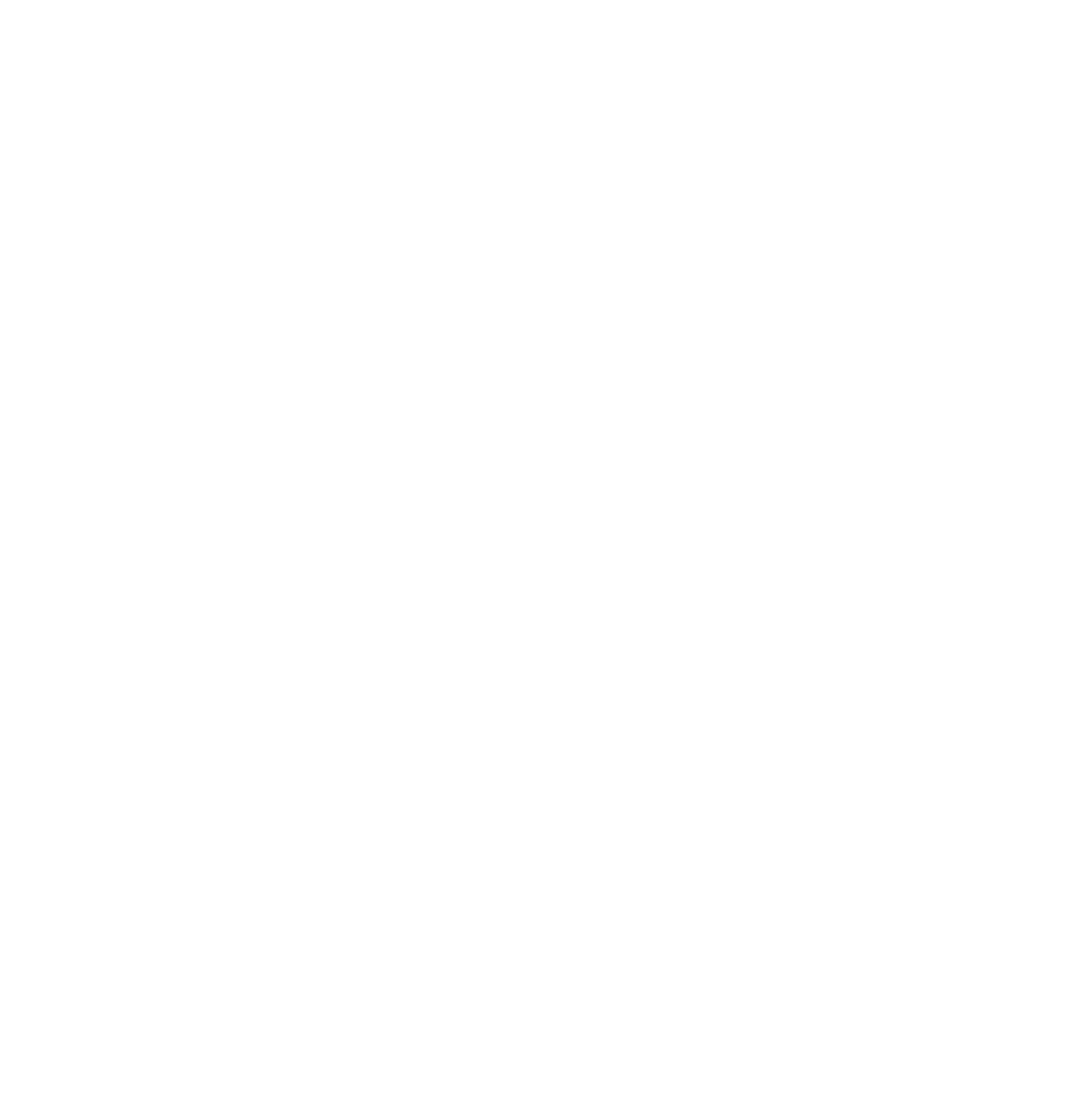
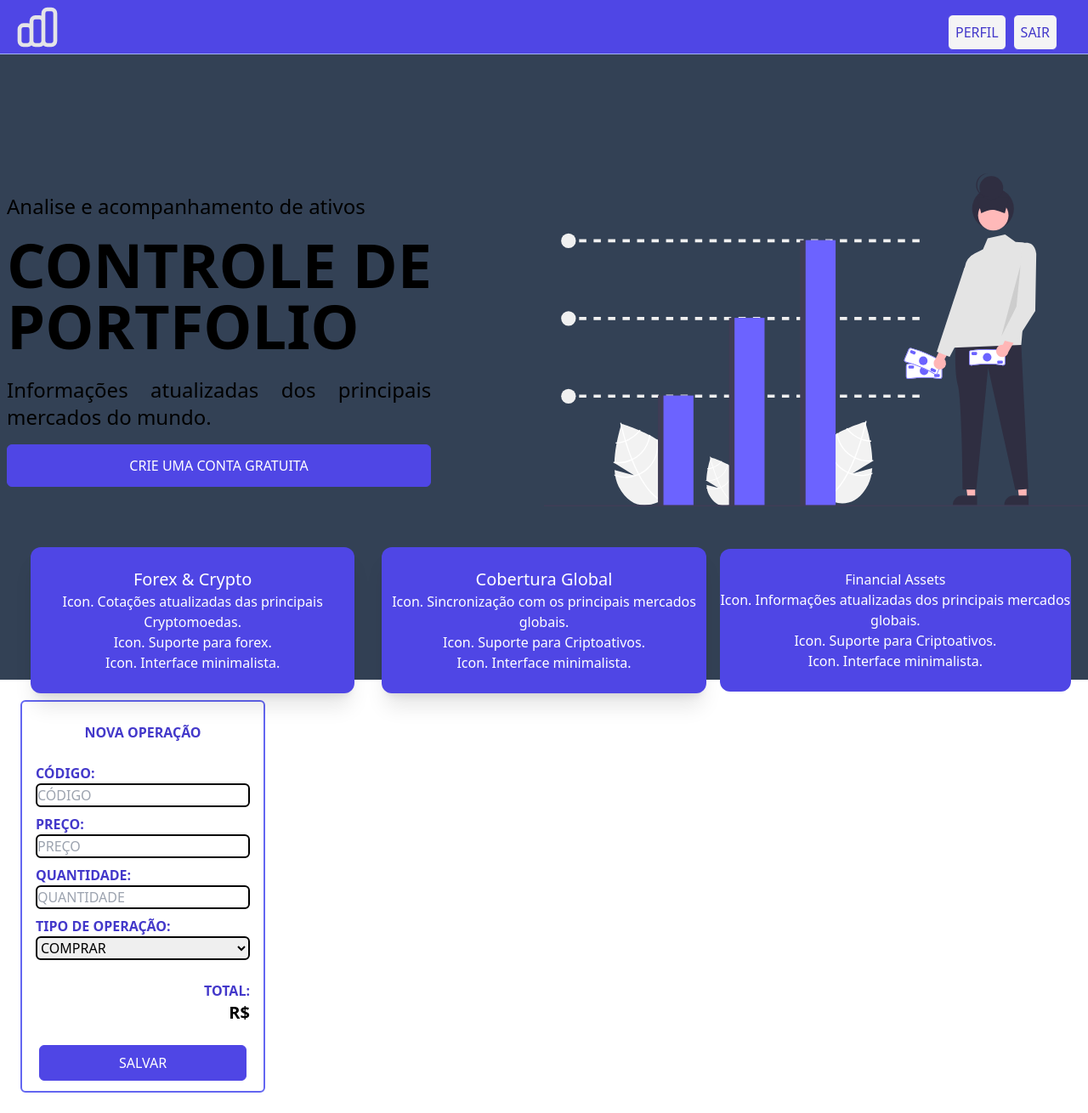
Before and after one commit to feuvpi/MinhaCarteira, a React (Create React App) app in the folder frontend/: page /home in a window 1280 px wide. Before the commit this address had no page. Shown: the whole page at 85% size. Before the commit the page ends 800 px from the top, so only its background shows below. Built offline with nearby package versions, Linux system fonts and the light colour scheme; the HTML template or start-up script is replaced by a standard one.

Commit message:
criado modal para adicionar novas operações.

```diff
--- a/frontend/src/AppRoutes.jsx
+++ b/frontend/src/AppRoutes.jsx
@@ -6,6 +6,7 @@
     Navigate,
 } from "react-router-dom";
 import Operations from './pages/Operations.jsx';
+import Home from './pages/Home.jsx';
 import Assets from './pages/Assets.jsx';
 import FormAuth from './components/FormAuth'
 import FormRegister from './components/FormRegister.jsx';
@@ -29,6 +30,7 @@
     <AuthProvider>
             <Routes>
                 <Route path="/" element={<FormAuth/>}/>
+                <Route path="/home" element={<Home/>}/>
                 <Route path="/register" element={<FormRegister/>}/>
                 <Route path="/operations" element={<Private><Operations/></Private>}/>
                 <Route path="/assets" element={<Private><Assets/></Private>}/>
--- a/frontend/src/components/FormAuth.jsx
+++ b/frontend/src/components/FormAuth.jsx
@@ -39,7 +39,7 @@
                 alt="Workflow"
               />
               {/* --- heading --- */}
-              <h2 className="mt-6 text-center text-3xl font-extrabold text-gray-900">
+              <h2 className="mt-6 text-center text-3xl font-extrabold text-black-900">
                 Gerenciador de operações financeiras. Entre na sua conta
               </h2>
               {/* --- link para criar novo cadastro --- */}
@@ -121,7 +121,7 @@
                   />
                   <label
                     for="remember-me"
-                    className="ml-2 block text-sm text-gray-900"
+                    className="ml-2 block text-sm text-white"
                   >
                     Lembrar
                   </label>
--- /dev/null
+++ b/frontend/src/components/Modal.jsx
@@ -0,0 +1,49 @@
+import React, { useState, useContext } from 'react';
+
+export const Modal = props => {
+
+    const [symbol, setSymbol] = useState("");
+    const [price, setPrice] = useState("");
+    const [quantity, setQuantity] = useState("");
+    const [total, setTotal] = useState("");
+
+    const calc1 = (e) => {
+        setPrice(e.target.value)
+        setTotal(e.target.value * quantity)
+    }
+
+    const calc2 = (e) => {
+        setQuantity(e.target.value)
+        setTotal(e.target.value * price)
+    }
+
+    return(
+        <div  className="m-6 h-fit modal p-2 w-72 border-2 border-indigo-500 rounded-md">
+            <div className="modal-content">
+                <div className="modal-header py-4 align-center text-indigo-700 font-bold justify-center align-center">
+                    <h4 className="text-center">NOVA OPERAÇÃO</h4>
+                </div>
+                <div className="modal-body">
+                    <form className="flex flex-col px-2">
+                        <label className="pt-2 text-indigo-700 font-semibold">CÓDIGO:</label>
+                        <input onChange={(e) => {setSymbol(e)}} className="border-2 border-black rounded-md" type="string" id="symbol" name="symbol" placeholder="CÓDIGO" required/>
+                        <label className="pt-2  text-indigo-700 font-semibold">PREÇO:</label>
+                        <input onChange={(e) => {calc1(e)}} className="border-2 border-black rounded-md" type="text" id="symbol" name="symbol" placeholder="PREÇO" required/>
+                        <label className="pt-2  text-indigo-700 font-semibold">QUANTIDADE:</label>
+                        <input onChange={(e) => {calc2(e)}} className="border-2 border-black rounded-md" type="number" id="symbol" name="symbol" placeholder="QUANTIDADE" required/>
+                        <label className="pt-2 text-indigo-700 font-semibold">TIPO DE OPERAÇÃO:</label>
+                        <select className="border-2 rounded-md border-black">
+                            <option value="COMPRAR">COMPRAR</option>
+                            <option value="VENDER">VENDER</option>
+                        </select>
+                        <label className="pt-6 text-indigo-700 font-semibold text-right">TOTAL:</label>
+                        <h3 className="text-xl text-right font-bold">R${total}</h3>
+                        <button className="mt-6">SALVAR</button>
+                    </form>
+                </div>
+            </div>
+        </div>
+    )
+}
+
+export default Modal;
--- a/frontend/src/components/Navbar.jsx
+++ b/frontend/src/components/Navbar.jsx
@@ -1,4 +1,4 @@
-import React, { useState } from 'react'
+import React, { useState, useContext } from 'react'
 import { MenuIcon, XIcon, ChartBarIcon } from '@heroicons/react/outline'
 import {
   Link as LinkScroll,
@@ -10,8 +10,12 @@
   scroller
 } from 'react-scroll'
 import { Link } from 'react-router-dom'
+import { AuthContext } from "../contexts/auth";
+
+
 
 const Navbar = () => {
+  const { logout } = useContext(AuthContext)
   const [nav, setNav] = useState(false) //AppBar state
   const handleClick = () => setNav(!nav)
 
@@ -31,9 +35,7 @@
           <Link to='/login'>
             <button className='bg-zinc-100 text-indigo-700 hover:bg-zinc-300 w-18'>PERFIL</button>
           </Link>
-          <Link to='/register'>
-            <button className="bg-zinc-100 text-indigo-700 hover:bg-zinc-300 w-18">SAIR</button>
-          </Link>
+            <button onClick={logout} className="bg-zinc-100 text-indigo-700 hover:bg-zinc-300 w-18">SAIR</button>
         </div>
         {/* Collapsable Menu */}
         <div className='md:hidden mr-4' onClick={handleClick}>
@@ -49,8 +51,8 @@
         }
       >
         <div className='flex flex-col'>
-          <button>Entrar</button>
-          <button>Cadastrar</button>
+          <button>PERFIL</button>
+          <button onClick={logout}>SAIR</button>
         </div>
       </ul>
     </div>
--- a/frontend/src/pages/Assets.jsx
+++ b/frontend/src/pages/Assets.jsx
@@ -4,12 +4,19 @@
 import Support from '../components/Support'
 import AllInOne from '../components/AllInOne'
 import Pricing from '../components/Pricing'
+import { useNavigate } from 'react-router-dom';
 
 
 
 import React from 'react'
 
 export const Assets = () => {
+
+    const navigate = useNavigate();
+    const handleClick = () => {
+        navigate('/operations')
+    }
+
   return (
     <>
 
@@ -17,10 +24,10 @@
     <div className="flex flex-col pt-28 px-8 bg-gray-700">
 
         <div className="flex justify-center"><div class="inline-flex">
-  <button class="bg-gray-300 hover:bg-gray-400 text-gray-800 font-bold py-2 px-4 rounded-l">
+  <button class="bg-slate-500 hover:bg-slate-500 hover:text-gray-800 text-gray-800 font-bold py-2 px-4 rounded-r focus:outline-none disabled:opacity-75" disabled>
     CARTEIRA
   </button>
-  <button class="bg-gray-300 hover:bg-gray-400 text-gray-800 font-bold py-2 px-4 rounded-r">
+  <button onClick={handleClick} class="bg-gray-300 hover:bg-gray-400 text-gray-800 font-bold py-2 px-4 rounded-r">
     OPERAÇÕES
             </button>
         </div>
--- a/frontend/src/pages/Home.jsx
+++ b/frontend/src/pages/Home.jsx
@@ -1,5 +1,6 @@
 import Hero from '../components/Hero.jsx'
 import Navbar from '../components/Navbar'
+import Modal from '../components/Modal'
 
 
 function Home() {
@@ -8,6 +9,7 @@
     <>
     <Navbar/>
     <Hero />
+    <Modal/>
     </>
 
   );
--- a/frontend/src/pages/Operations.jsx
+++ b/frontend/src/pages/Operations.jsx
@@ -4,6 +4,7 @@
 import Support from '../components/Support'
 import AllInOne from '../components/AllInOne'
 import Pricing from '../components/Pricing'
+import { useNavigate } from 'react-router-dom';
 
 
 
@@ -11,18 +12,19 @@
 
 export const Operations = () => {
 
+    const navigate = useNavigate();
     const handleClick = () => {
-
+        navigate('/assets')
     }
 
   return (
     <>
 
     <Navbar/>
-    <div className="flex flex-col pt-28 px-8 bg-gray-700">
+    <div className="h-screen flex flex-col pt-28 px-8 bg-gray-700">
 
         <div className="flex justify-center"><div class="inline-flex">
-  <button class="bg-gray-300 hover:bg-gray-400 text-gray-800 font-bold py-2 px-4 rounded-l">
+  <button onClick={handleClick} class="bg-gray-300 hover:bg-gray-400 text-gray-800 font-bold py-2 px-4 rounded-l">
     CARTEIRA
   </button>
   <button class="bg-slate-500 hover:bg-slate-500 hover:text-gray-800 text-gray-800 font-bold py-2 px-4 rounded-r focus:outline-none disabled:opacity-75" disabled>
@@ -31,9 +33,9 @@
         </div>
     </div>
 
-    <div className="w-full md:h-screen flex flex-col justify-between pt-4 pr-12 pl-8">
+    <div className="w-full flex flex-col justify-between pt-4 px-0.5 md:px-8">
+    <button type="button" class="mb-5 inline-block px-4 py-1.5 bg-slate-500 text-white font-medium text-xs leading-tight uppercase rounded shadow-md hover:bg-blue-700 hover:shadow-lg focus:bg-blue-700 focus:shadow-lg focus:outline-none focus:ring-0 active:bg-blue-800 active:shadow-lg transition duration-150 ease-in-out">+OPERAÇÃO</button>
         <div class="overflow-x-auto relative">
-        <button type="button" class="inline-block px-4 py-1.5 bg-slate-500 text-white font-medium text-xs leading-tight uppercase rounded shadow-md hover:bg-blue-700 hover:shadow-lg focus:bg-blue-700 focus:shadow-lg focus:outline-none focus:ring-0 active:bg-blue-800 active:shadow-lg transition duration-150 ease-in-out">+OPERAÇÃO</button>
     <table class="w-full text-sm text-left text-black">
         <thead class="text-xs text-gray-700 uppercase bg-indigo-500 dark:text-white">
             <tr>
```
